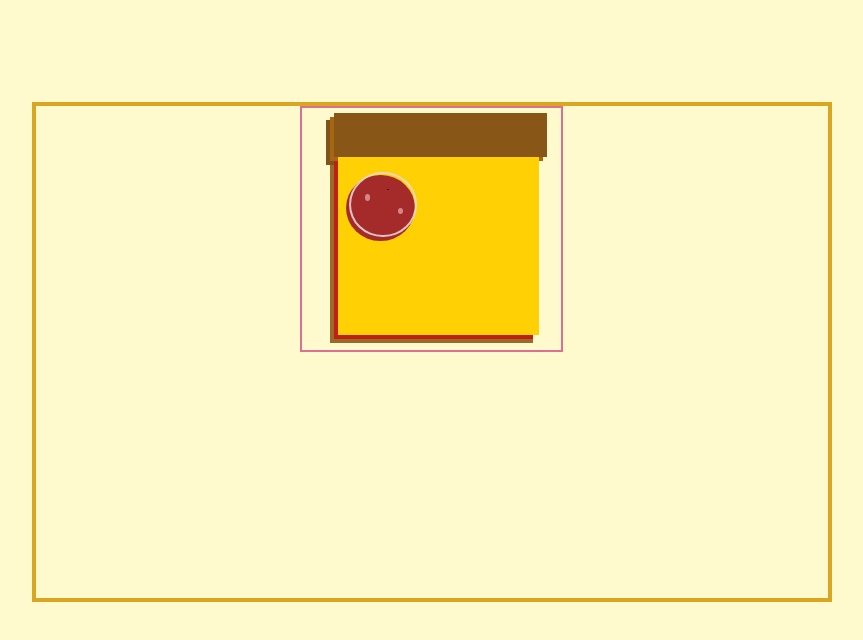
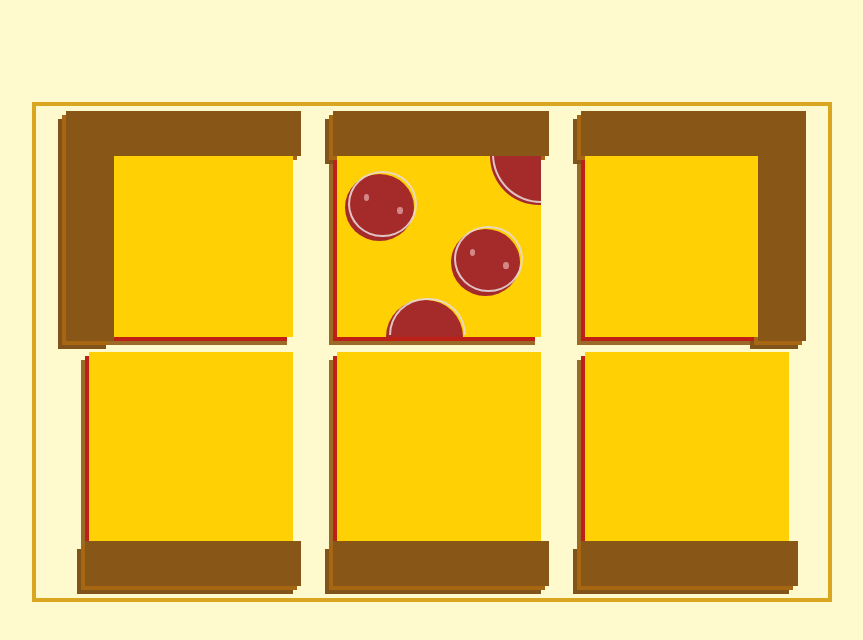
Before and after one commit to kyau8/pizza-party, a website: page index.html in a window 1280 px wide. Shown: the whole page, without its empty margins (208-1071 px from the left). Drawn offline with Linux system fonts and the light colour scheme.

Commit message:
added pizza slices

```diff
--- /dev/null
+++ b/dev/styles/partials/_crust.scss
@@ -0,0 +1,144 @@
+/* CRUST STYLES */
+
+.base-crust {
+    position: absolute;
+    width: 78%;
+    height: 80%;
+    background: rgb(156, 106, 40);
+}
+
+.crust-one {
+    top: 17%;
+    left: 17%;
+
+}
+
+.crust-two {
+    top: 17%;
+    left: 11%;
+}
+
+.crust-three {
+    top: 17%;
+    right: 17%;
+}
+
+.crust-four {
+    bottom: 17%;
+    left: 17%;
+}
+
+.crust-five {
+    bottom: 17%;
+    left: 11%;
+}
+
+.crust-six {
+    bottom: 17%;
+    right: 17%;
+}
+
+.top-crust {
+    position: absolute;
+    width: 105%;
+    height: 23%;
+    background: rgb(128, 83, 26);
+    z-index: 2;
+    left: -2%;
+}
+
+.north-crust {
+    top: -15%;
+}
+
+.south-crust {
+    bottom: -19%;
+}
+
+.top-crust-two {
+    position: absolute;
+    width: 105%;
+    height: 23%;
+    background: rgb(167, 102, 17);
+    z-index: 4;
+    left: 0;
+}
+
+.north-crust-two {
+    top: -17%;
+}
+
+.south-crust-two {
+    bottom: -17%;
+}
+
+.top-crust-three {
+    position: absolute;
+    width: 105%;
+    height: 23%;
+    background: rgb(136, 87, 23);
+    z-index: 6;
+    left: 2%;
+}
+
+.north-crust-three {
+    top: -19%;
+}
+
+.south-crust-three {
+    bottom: -15%;
+}
+
+.side-crust {
+    position: absolute;
+    width: 23%;
+    height: 117%;
+    background: rgb(128, 83, 26);
+    z-index: 2;
+}
+
+.west-crust {
+    left: -11%;
+    top: -15%;
+}
+
+.east-crust {
+    right: -7%;
+    top: -15%;
+}
+
+.side-crust-two {
+    position: absolute;
+    width: 23%;
+    height: 117%;
+    background: rgb(167, 102, 17);
+    z-index: 4;
+}
+
+.east-crust-two {
+    right: -9%;
+    top: -17%;
+}
+
+.west-crust-two {
+    left: -9%;
+    top: -17%;
+}
+
+.side-crust-three {
+    position: absolute;
+    width: 23%;
+    height: 117%;
+    background: rgb(136, 87, 23);
+    z-index: 6;
+}
+
+.west-crust-three {
+    left: -7%;
+    top: -19%;
+}
+
+.east-crust-three {
+    top: -19%;
+    right: -11%;
+}
--- /dev/null
+++ b/dev/styles/partials/_global.scss
@@ -0,0 +1,37 @@
+// /* GLOBAL STYLES */
+
+body {
+    background: lemonchiffon;
+}
+
+.box {
+    position: relative;
+    margin: auto;
+    display: block;
+    border: 4px solid goldenrod;
+    margin-top: 8%;
+    width: 800px;
+    height: 500px;
+    background: none;
+}
+
+
+.sauce {
+    position: absolute;
+    width: 98%;
+    height: 100%;
+    left: 2%;
+    top: -2%;
+    background: rgba(190, 32, 21, 1);
+    z-index: 3;
+}
+
+.cheese {
+    position: absolute;
+    width: 99%;
+    height: 100%;
+    left: 4%;
+    top: -4%;
+    background: rgba(255, 209, 4, 1);
+    z-index: 5;
+}
--- a/dev/styles/partials/_koala.scss
+++ /dev/null
@@ -1,133 +0,0 @@
-// /* GLOBAL STYLES */
-
-body {
-    background: lemonchiffon;
-}
-
-.box {
-    position: relative;
-    margin: auto;
-    display: block;
-    border: 4px solid goldenrod;
-    margin-top: 8%;
-    width: 800px;
-    height: 500px;
-    background: none;
-}
-
-.slice {
-    position: absolute;
-    border: 2px solid palevioletred;
-    width: 33.3%;
-    left: 33.3%;
-    height: 50%;
-}
-
-.base-crust {
-    position: absolute;
-    width: 78%;
-    height: 80%;
-    left: 11%;
-    top: 17%;
-    background: rgb(156, 106, 40);
-}
-
-.sauce {
-    position: absolute;
-    width: 98%;
-    height: 100%;
-    left: 2%;
-    top: -2%;
-    background: rgba(190, 32, 21, 1);
-    z-index: 3;
-}
-
-.cheese {
-    position: absolute;
-    width: 99%;
-    height: 100%;
-    left: 4%;
-    top: -4%;
-    background: rgba(255, 209, 4, 1);
-    z-index: 5;
-}
-
-.side-crust {
-    position: absolute;
-    width: 105%;
-    height: 23%;
-    top: -15%;
-    left: -2%;
-    background: rgb(128, 83, 26);
-    z-index: 2;
-}
-
-.side-crust-two {
-    position: absolute;
-    width: 105%;
-    height: 23%;
-    top: -17%;
-    left: 0%;
-    background: rgb(167, 102, 17);
-    z-index: 4;
-}
-
-.side-crust-three {
-    position: absolute;
-    width: 105%;
-    height: 23%;
-    top: -19%;
-    left: 2%;
-    background: rgb(136, 87, 23);
-    z-index: 6;
-}
-
-.pepperoni {
-    position: absolute;
-    width: 34%;
-    height: 34%;
-    top: 17%;
-    left: 4%;
-    background: brown;
-    border-radius: 50%;
-}
-
-.pepperoni-ring {
-    position: absolute;
-    width: 99%;
-    height: 99%;
-    top: -4%;
-    left: 4%;
-    border: 2px solid rgba(233, 217, 217, 0.884);
-    border-radius: 50%;
-}
-
-.pepperoni-fat-one {
-    position: absolute;
-    width: 8%;
-    height: 10%;
-    background: rgba(224, 161, 161, 0.781);
-    border-radius: 50%;
-    top: 30%;
-    left: 27%;
-}
-
-.pepperoni-fat-two {
-    position: absolute;
-    width: 8%;
-    height: 10%;
-    border-radius: 50%;
-    background: rgba(224, 161, 161, 0.781);
-    bottom: 40%;
-    right: 17%;
-}
-
-.pepperoni-pepper {
-    position: absolute;
-    width: 3%;
-    height: 3%;
-    border-radius: 50%;
-    background: rgba(0, 0, 0, 0.767);
-    top: 21%;
-    right: 37%;
-}
--- /dev/null
+++ b/dev/styles/partials/_pepperoni.scss
@@ -0,0 +1,91 @@
+/* PEPPERONI STYLES */
+
+.pepperoni {
+    position: absolute;
+    width: 34%;
+    height: 34%;
+    background: brown;
+    border-radius: 50%;
+}
+
+.half-pepperoni {
+    position: absolute;
+    width: 38%;
+    height: 19%;
+    background: brown;
+    border-top-left-radius: 90px;
+    border-top-right-radius: 90px;
+}
+
+.quarter-pepperoni {
+    position: absolute;
+    width: 25%;
+    height: 25%;
+    background: brown;
+    border-bottom-left-radius: 90px;
+}
+
+.pepperoni-ring {
+    position: absolute;
+    width: 99%;
+    height: 99%;
+    top: -4%;
+    left: 4%;
+    border: 2px solid rgba(233, 217, 217, 0.884);
+}
+
+.full-ring {
+    border-radius: 50%;
+}
+
+.half-ring {
+    border-bottom: none;
+    border-top-left-radius: 90px;
+    border-top-right-radius: 90px;
+}
+
+.quarter-ring {
+    border-right: none;
+    border-top: none;
+    border-bottom-left-radius: 90px;
+}
+
+.pepperoni-fat-one {
+    position: absolute;
+    width: 8%;
+    height: 10%;
+    background: rgba(224, 161, 161, 0.781);
+    border-radius: 50%;
+    top: 30%;
+    left: 27%;
+}
+
+.pepperoni-fat-two {
+    position: absolute;
+    width: 8%;
+    height: 10%;
+    border-radius: 50%;
+    background: rgba(224, 161, 161, 0.781);
+    bottom: 40%;
+    right: 17%;
+}
+
+#pep-one {
+    top: 17%;
+    left: 4%;
+}
+
+#pep-two {
+    top: 45%;
+    right: 10%;
+}
+
+#half-pep-one {
+    bottom: 0;
+    right: 38%;
+}
+
+#quarter-pep-one {
+    right: 0;
+    top: 8%;
+}
--- a/dev/styles/styles.scss
+++ b/dev/styles/styles.scss
@@ -1,3 +1,6 @@
 @import 'partials/setup';
 @import 'partials/variables';
-@import 'partials/koala';
+@import 'partials/global';
+@import 'partials/slice';
+@import 'partials/crust';
+@import 'partials/pepperoni';
--- a/index.html
+++ b/index.html
@@ -9,27 +9,92 @@
 <body>
     <!-- Begin Image -->
     <div class="box">
-        <!-- Begin Slice -->
-        <div class="slice">
+        <div class="slice slice-one">
+            <div class="base-crust crust-one">
+                <div class="top-crust north-crust"></div>
+                <div class="top-crust-two north-crust-two"></div>
+                <div class="top-crust-three north-crust-three"></div>
+                <div class="side-crust west-crust"></div>
+                <div class="side-crust-two west-crust-two"></div>
+                <div class="side-crust-three west-crust-three"></div>
+                <div class="sauce"></div>
+                <div class="cheese"></div>
+            </div>
+        </div>
+        <!-- Begin Slice Two -->
+        <div class="slice slice-two">
             <!-- Base Crust -->
-            <div class="base-crust">
+            <div class="base-crust crust-two">
                 <!-- Sauce -->
-                <div class="side-crust"></div>
-                <div class="side-crust-two"></div>
-                <div class="side-crust-three"></div>
+                <div class="top-crust north-crust"></div>
+                <div class="top-crust-two north-crust-two"></div>
+                <div class="top-crust-three north-crust-three"></div>
                 <div class="sauce">
                 </div>
                 <div class="cheese">
-                    <div class="pepperoni">
-                        <div class="pepperoni-ring"></div>
+                    <div class="pepperoni" id="pep-one">
+                        <div class="pepperoni-ring full-ring"></div>
                         <div class="pepperoni-fat-one"></div>
                         <div class="pepperoni-fat-two"></div>
-                        <div class="pepperoni-pepper"></div>
+                    </div>
+                    <div class="pepperoni" id="pep-two">
+                        <div class="pepperoni-ring full-ring"></div>
+                        <div class="pepperoni-fat-one"></div>
+                        <div class="pepperoni-fat-two"></div>
+                    </div>
+                    <div class="half-pepperoni" id="half-pep-one">
+                        <div class="pepperoni-ring half-ring"></div>
+                    </div>
+                    <div class="quarter-pepperoni" id="quarter-pep-one">
+                        <div class="pepperoni-ring quarter-ring"></div>
                     </div>
                 </div>
             </div>
 
 
+        </div>
+
+        <div class="slice slice-three">
+            <div class="base-crust crust-three">
+                <div class="top-crust north-crust"></div>
+                <div class="top-crust-two north-crust-two"></div>
+                <div class="top-crust-three north-crust-three"></div>
+                <div class="side-crust east-crust"></div>
+                <div class="side-crust-two east-crust-two"></div>
+                <div class="side-crust-three east-crust-three"></div>
+                <div class="sauce"></div>
+                <div class="cheese"></div>
+            </div>
+        </div>
+
+        <div class="slice slice-four">
+            <div class="base-crust crust-four">
+                <div class="top-crust south-crust"></div>
+                <div class="top-crust-two south-crust-two"></div>
+                <div class="top-crust-three south-crust-three"></div>
+                <div class="sauce"></div>
+                <div class="cheese"></div>
+            </div>
+        </div>
+
+        <div class="slice slice-five">
+            <div class="base-crust crust-five">
+                <div class="top-crust south-crust"></div>
+                <div class="top-crust-two south-crust-two"></div>
+                <div class="top-crust-three south-crust-three"></div>
+                <div class="sauce"></div>
+                <div class="cheese"></div>
+            </div>
+        </div>
+
+        <div class="slice slice-six">
+            <div class="base-crust crust-six">
+                <div class="top-crust south-crust"></div>
+                <div class="top-crust-two south-crust-two"></div>
+                <div class="top-crust-three south-crust-three"></div>
+                <div class="sauce"></div>
+                <div class="cheese"></div>
+            </div>
         </div>
 
 
--- a/public/styles/style.css
+++ b/public/styles/style.css
@@ -144,21 +144,6 @@ body {
   height: 500px;
   background: none; }
 
-.slice {
-  position: absolute;
-  border: 2px solid palevioletred;
-  width: 33.3%;
-  left: 33.3%;
-  height: 50%; }
-
-.base-crust {
-  position: absolute;
-  width: 78%;
-  height: 80%;
-  left: 11%;
-  top: 17%;
-  background: #9c6a28; }
-
 .sauce {
   position: absolute;
   width: 98%;
@@ -177,41 +162,173 @@ body {
   background: #ffd104;
   z-index: 5; }
 
-.side-crust {
+/* PIZZA SLICE STYLES */
+.slice {
+  position: absolute;
+  width: 33.33%;
+  height: 50%; }
+
+.slice-one {
+  left: 0; }
+
+.slice-two {
+  left: 33.3%; }
+
+.slice-three {
+  right: 0; }
+
+.slice-four {
+  left: 0;
+  top: 50%; }
+
+.slice-five {
+  left: 33.3%;
+  top: 50%; }
+
+.slice-six {
+  right: 0;
+  top: 50%; }
+
+/* CRUST STYLES */
+.base-crust {
+  position: absolute;
+  width: 78%;
+  height: 80%;
+  background: #9c6a28; }
+
+.crust-one {
+  top: 17%;
+  left: 17%; }
+
+.crust-two {
+  top: 17%;
+  left: 11%; }
+
+.crust-three {
+  top: 17%;
+  right: 17%; }
+
+.crust-four {
+  bottom: 17%;
+  left: 17%; }
+
+.crust-five {
+  bottom: 17%;
+  left: 11%; }
+
+.crust-six {
+  bottom: 17%;
+  right: 17%; }
+
+.top-crust {
   position: absolute;
   width: 105%;
   height: 23%;
-  top: -15%;
-  left: -2%;
+  background: #80531a;
+  z-index: 2;
+  left: -2%; }
+
+.north-crust {
+  top: -15%; }
+
+.south-crust {
+  bottom: -19%; }
+
+.top-crust-two {
+  position: absolute;
+  width: 105%;
+  height: 23%;
+  background: #a76611;
+  z-index: 4;
+  left: 0; }
+
+.north-crust-two {
+  top: -17%; }
+
+.south-crust-two {
+  bottom: -17%; }
+
+.top-crust-three {
+  position: absolute;
+  width: 105%;
+  height: 23%;
+  background: #885717;
+  z-index: 6;
+  left: 2%; }
+
+.north-crust-three {
+  top: -19%; }
+
+.south-crust-three {
+  bottom: -15%; }
+
+.side-crust {
+  position: absolute;
+  width: 23%;
+  height: 117%;
   background: #80531a;
   z-index: 2; }
 
+.west-crust {
+  left: -11%;
+  top: -15%; }
+
+.east-crust {
+  right: -7%;
+  top: -15%; }
+
 .side-crust-two {
   position: absolute;
-  width: 105%;
-  height: 23%;
-  top: -17%;
-  left: 0%;
+  width: 23%;
+  height: 117%;
   background: #a76611;
   z-index: 4; }
 
+.east-crust-two {
+  right: -9%;
+  top: -17%; }
+
+.west-crust-two {
+  left: -9%;
+  top: -17%; }
+
 .side-crust-three {
   position: absolute;
-  width: 105%;
-  height: 23%;
-  top: -19%;
-  left: 2%;
+  width: 23%;
+  height: 117%;
   background: #885717;
   z-index: 6; }
 
+.west-crust-three {
+  left: -7%;
+  top: -19%; }
+
+.east-crust-three {
+  top: -19%;
+  right: -11%; }
+
+/* PEPPERONI STYLES */
 .pepperoni {
   position: absolute;
   width: 34%;
   height: 34%;
-  top: 17%;
-  left: 4%;
   background: brown;
   border-radius: 50%; }
+
+.half-pepperoni {
+  position: absolute;
+  width: 38%;
+  height: 19%;
+  background: brown;
+  border-top-left-radius: 90px;
+  border-top-right-radius: 90px; }
+
+.quarter-pepperoni {
+  position: absolute;
+  width: 25%;
+  height: 25%;
+  background: brown;
+  border-bottom-left-radius: 90px; }
 
 .pepperoni-ring {
   position: absolute;
@@ -219,8 +336,20 @@ body {
   height: 99%;
   top: -4%;
   left: 4%;
-  border: 2px solid rgba(233, 217, 217, 0.884);
+  border: 2px solid rgba(233, 217, 217, 0.884); }
+
+.full-ring {
   border-radius: 50%; }
+
+.half-ring {
+  border-bottom: none;
+  border-top-left-radius: 90px;
+  border-top-right-radius: 90px; }
+
+.quarter-ring {
+  border-right: none;
+  border-top: none;
+  border-bottom-left-radius: 90px; }
 
 .pepperoni-fat-one {
   position: absolute;
@@ -240,11 +369,18 @@ body {
   bottom: 40%;
   right: 17%; }
 
-.pepperoni-pepper {
-  position: absolute;
-  width: 3%;
-  height: 3%;
-  border-radius: 50%;
-  background: rgba(0, 0, 0, 0.767);
-  top: 21%;
-  right: 37%; }
+#pep-one {
+  top: 17%;
+  left: 4%; }
+
+#pep-two {
+  top: 45%;
+  right: 10%; }
+
+#half-pep-one {
+  bottom: 0;
+  right: 38%; }
+
+#quarter-pep-one {
+  right: 0;
+  top: 8%; }
```
Also changed, not shown: dev/styles/partials/_slice.scss (added, +40 -0 lines).
